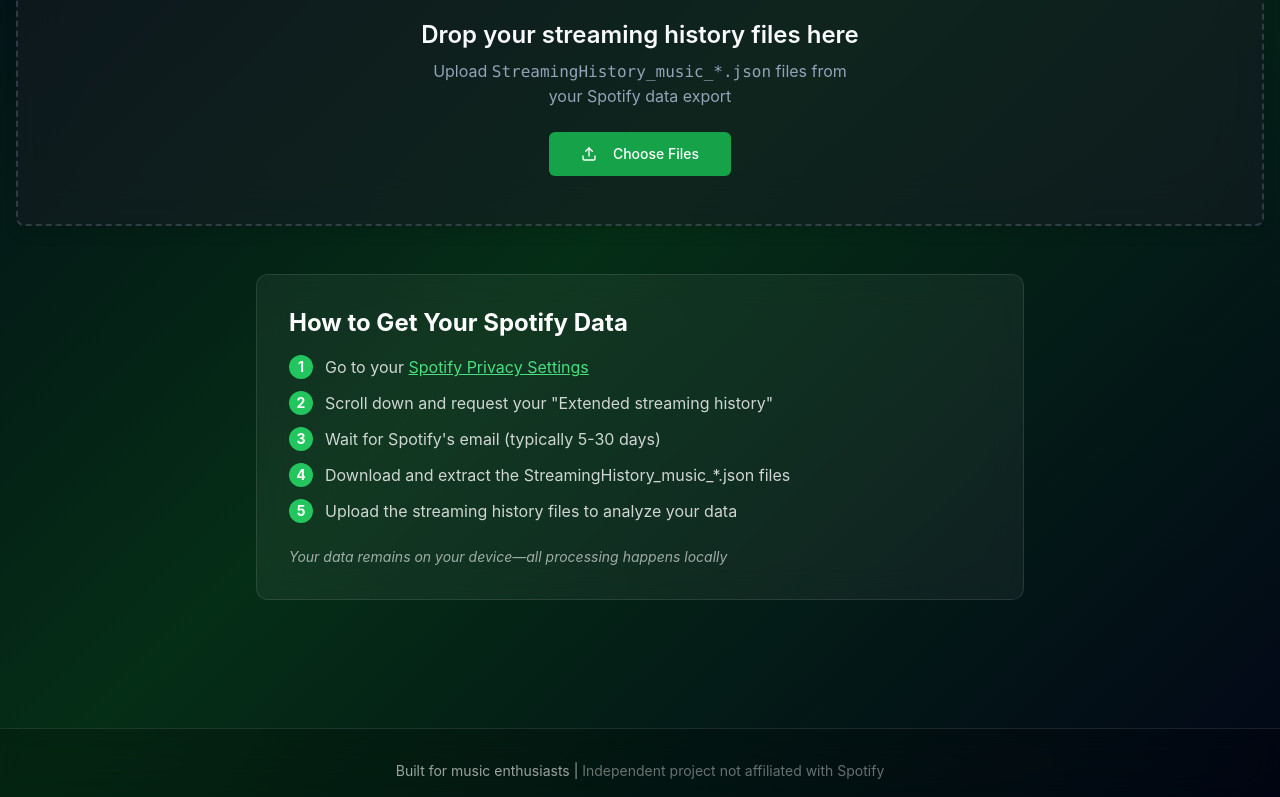
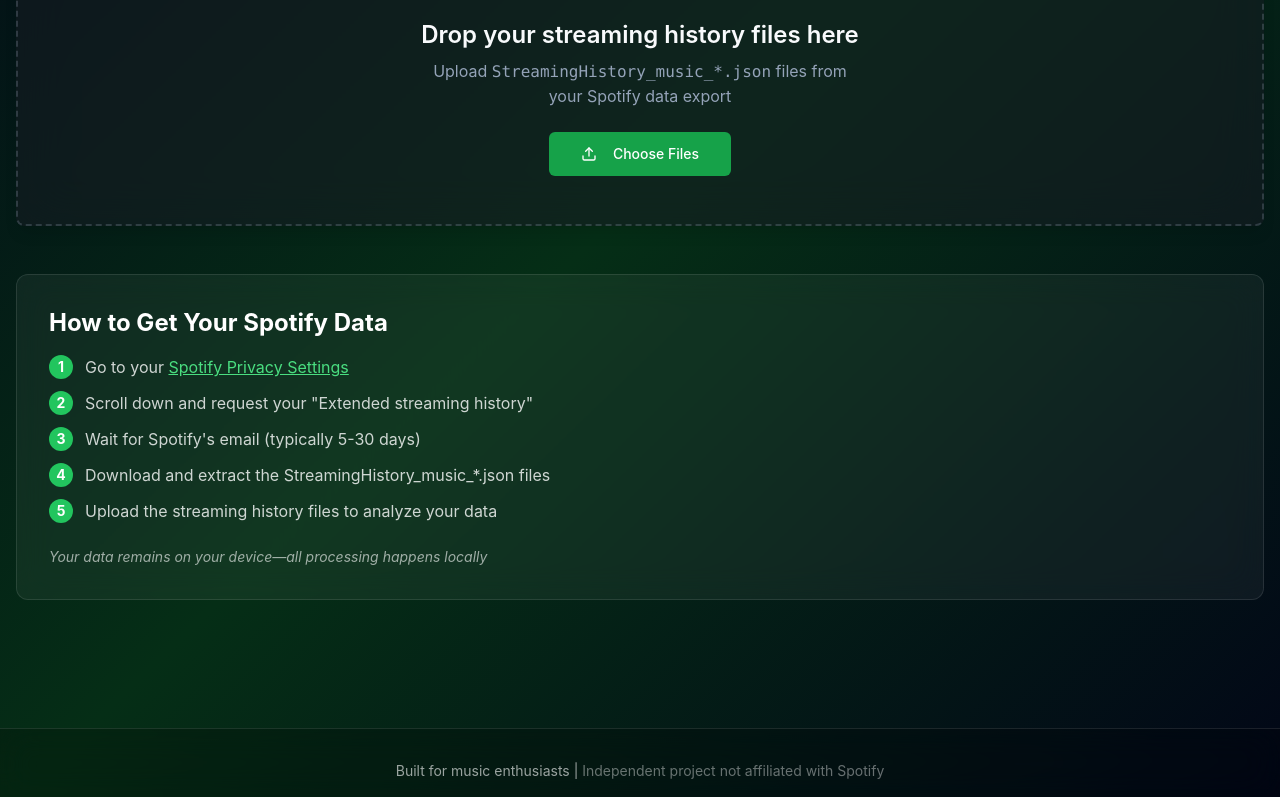
Before and after one commit to AnasImloul/spotify-wrapped, a React (Vite) app: page / in a window 1280 px wide. Shown: the part 424-1221 px from the top of the page. Built offline with nearby package versions, Linux system fonts and the light colour scheme.

Commit message:
Make 'How to Get Your Spotify Data' section full width to match other components

```diff
--- a/src/App.tsx
+++ b/src/App.tsx
@@ -190,7 +190,7 @@
 
         {/* How to Get Data Section */}
         {!stats && (
-          <div className="mt-16 max-w-3xl mx-auto">
+          <div className="mt-16">
             <div className="rounded-xl border border-white/10 bg-white/5 backdrop-blur-lg p-8">
               <h3 className="text-2xl font-bold text-white mb-4">
                 How to Get Your Spotify Data
```
